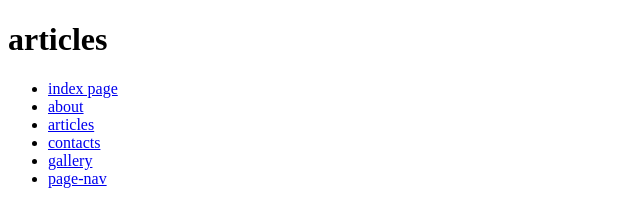
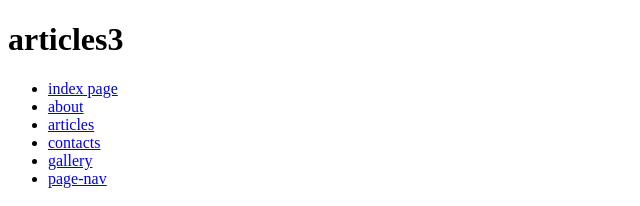
Before and after one commit to BullseyeProg/fitst-prj, a plain HTML site: page pages/articles.html in a window 1280 px wide. Shown: the top 206 px of the page, 0-640 px from the left. Drawn offline with Linux system fonts and the light colour scheme.

Commit message:
3-commit

```diff
--- a/pages/articles.html
+++ b/pages/articles.html
@@ -8,7 +8,7 @@
 </head>
 <body>
 <header>
-    <h1>articles</h1>
+    <h1>articles3</h1>
     <ul>
         <li><a href="../index.html">index page</a></li>
         <li><a href="about.html">about</a></li>
```
